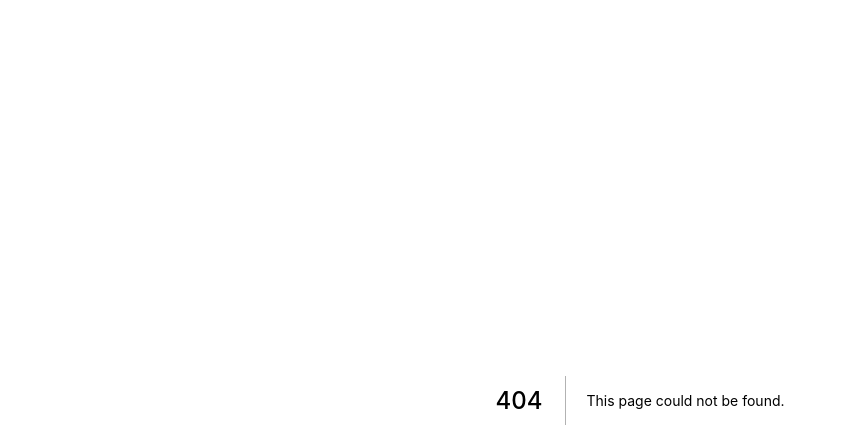
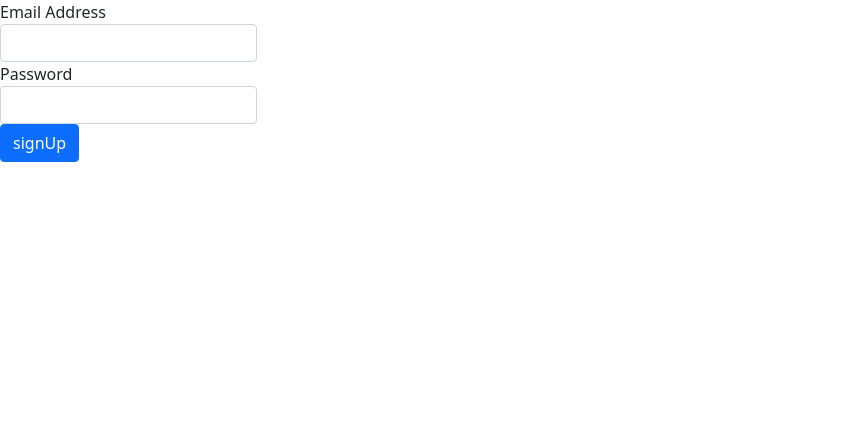
Before and after one commit to tangyisheng2/micro-services, a Next.js app in the folder ticketing/client/: page /auth/signup in a window 1280 px wide. Before the commit this address had no page. Shown: the top 448 px of the page, without its empty margins (0-847 px from the left). Built offline with nearby package versions, Linux system fonts and the light colour scheme.

Commit message:
feat: <client> add signup form

```diff
--- /dev/null
+++ b/ticketing/client/pages/auth/signup.jsx
@@ -0,0 +1,22 @@
+function signUp() {
+    return (
+        <form>
+            <div>
+                <div className="form-group">
+                    <label>
+                        Email Address
+                        <input type="text" className="form-control" />
+                    </label>
+                </div>
+                <div className="form-group">
+                    <label>
+                        Password
+                        <input type="password" className="form-control" />
+                    </label>
+                </div>
+                <button className="btn btn-primary">signUp</button>
+            </div>
+        </form>
+    );
+}
+export default signUp;
```
